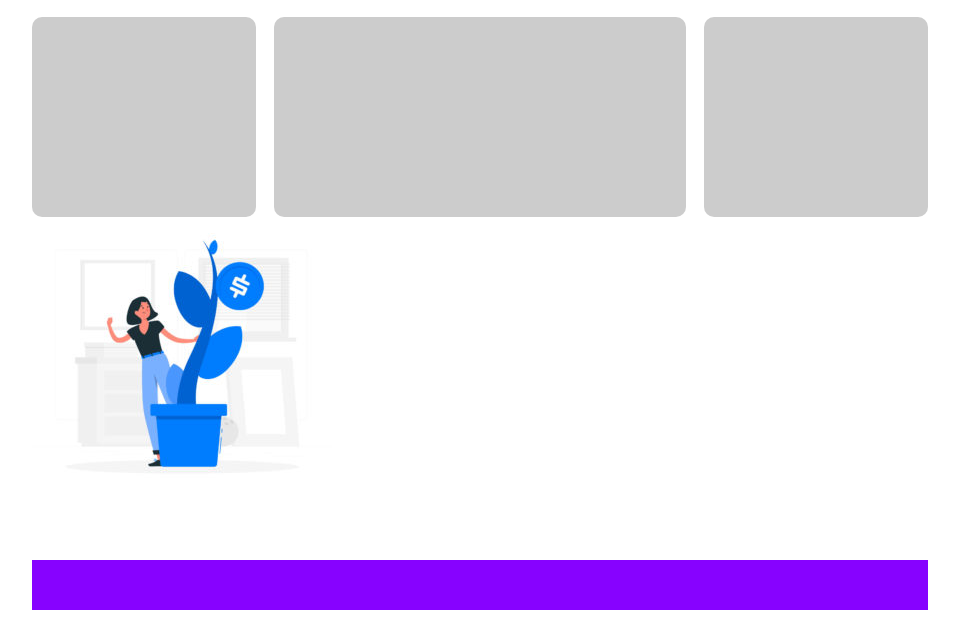
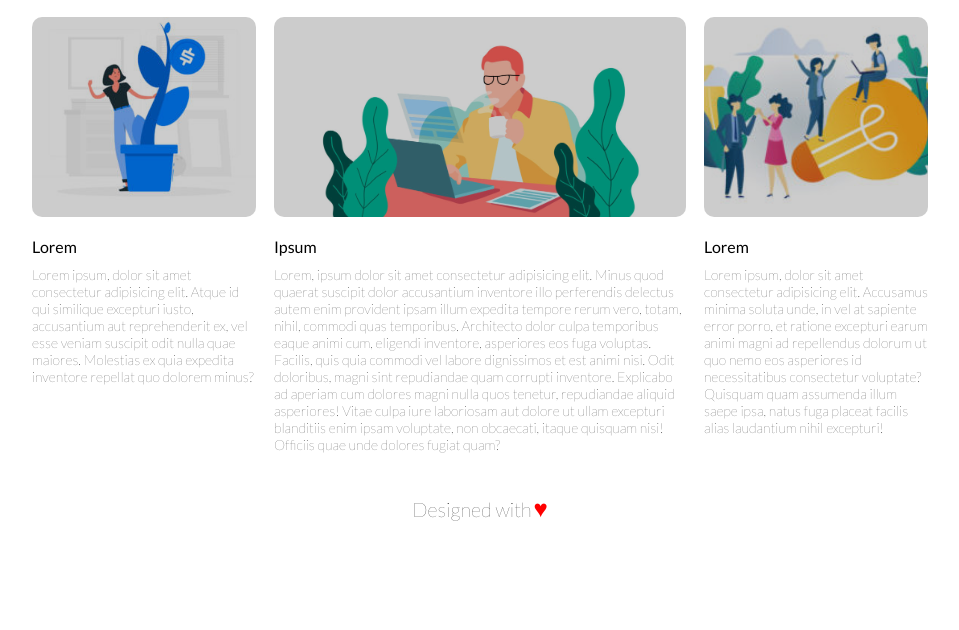
Before and after one commit to DanieleGelsomino/htmlcss-wp, a plain HTML site: page index.html in a window 1280 px wide. Shown: the part 653-1283 px from the top of the page, without its empty margins (160-1119 px from the left). After the commit the page ends 1196 px from the top, so only its background shows below. Drawn offline with Linux system fonts and the light colour scheme.

Commit message:
parte finale + file css debug

```diff
--- /dev/null
+++ b/css/debug.css
@@ -0,0 +1,70 @@
+* {
+    margin: 0px;
+    padding: 0px;
+    box-sizing: border-box;
+}
+
+body {
+    font-family: 'Lato', sans-serif;
+}
+
+/* utilities */
+
+.clearfix::after {
+    content: "";
+    clear: both;
+    display: table;
+}
+
+/* / utilities */
+
+
+.container {
+    width: 70%;
+    margin: 20px auto;
+}
+
+
+
+/* sezione debug */
+
+.debug.container {
+    border: 2px dashed red;
+}
+
+ .debug .logo {
+    height: 150px;
+    background-color:rgb(229, 121, 229);
+}
+
+.debug .jumbo-tron {
+    height: 400px;
+    background-color:rgb(224, 214, 122);
+}
+
+ .debug .layout {
+    background-color:rgb(0, 136, 248);
+}
+
+.debug .head-main {
+    height: 100px;
+    background-color:rgb(171, 207, 230);
+}
+
+.debug .col {
+    height: 400px ;
+    background-color:rgb(171, 207, 230);
+}
+
+.debug .central-col {
+    height: 400px;
+    background-color:rgb(171, 207, 230);
+
+}
+
+.debug footer {
+    height: 50px;
+    background-color:rgb(135, 2, 255);
+}
+
+/* / sezione debug */
--- a/css/style.css
+++ b/css/style.css
@@ -126,45 +126,54 @@ h1 {
     width: 25%;
 }
 
-/* sezione debug */
 
-/* .debug.container {
-    border: 2px dashed red;
-} */
-
-/* .debug .logo {
-    /* height: 150px; */
-    /* background-color:rgb(229, 121, 229);
-} */
-
-/* .debug .jumbo-tron {
-    height: 400px;
-    background-color:rgb(224, 214, 122);
-} */
-
-/* .debug .layout {
-    background-color:rgb(0, 136, 248);
-} */
-
-/* .debug .head-main {
-    height: 100px;
-    background-color:rgb(171, 207, 230);
-} */
-
-/* .debug .col {
-    height: 400px ;
-    background-color:rgb(171, 207, 230);
-} */
-
-/* .debug .central-col {
-    height: 400px;
-    background-color:rgb(171, 207, 230); */
-
-/* } */
-
-.debug footer {
-    height: 50px;
-    background-color:rgb(135, 2, 255);
+.image-left {
+        height: 200px ;
+        background-image: url(../img/img-1.jpg);
+        background-size: cover;
+        background-position:center;
+        border-radius: 10px;
 }
 
-/* / sezione debug */
+h2 {
+    font-size: 16px;
+    margin-top: 20px;
+    margin-bottom: 10px;
+}
+
+p {
+    font-size: 14px;
+    font-weight: 200;
+}
+
+
+
+.image-main {
+    height: 200px ;
+    background-image: url(../img/banner-2.jpg);
+    background-size: cover;
+    background-position:center;
+    border-radius: 10px;
+}
+
+.image-right {
+    height: 200px ;
+    background-image: url(../img/img-3.jpg);
+    background-size: cover;
+    background-position:center;
+    border-radius: 10px;
+}
+
+footer {
+    font-size: 20px;
+    font-weight: 200;
+    text-align: center;
+    margin-top: 10px;
+}
+
+.heart::after {
+    content: "\2665";
+    color: red;
+    font-size: 24px;
+    margin-left: 2px;
+}
--- a/index.html
+++ b/index.html
@@ -17,7 +17,7 @@
 </head>
 
 <body>
-    <div class=" debug container">
+    <div class="container">
         <!-- inizio sezione header -->
         <header>
             <div class="logo">
@@ -59,15 +59,43 @@
                         </div>
                     </div>
                     <div class="left-col">
-                        <div class="overlay-col"></div>
-                        <img src="img/img-1.jpg" alt="img1">
+                        <div class="image-left">
+                            <div class="overlay-col"></div>
+                        </div>
+                        <h2>Lorem</h2>
+                        <p>Lorem ipsum, dolor sit amet consectetur adipisicing elit. Atque id qui similique excepturi
+                            iusto, accusantium aut reprehenderit ex, vel esse veniam suscipit odit nulla quae maiores.
+                            Molestias ex quia expedita inventore repellat quo dolorem minus?</p>
                     </div>
+
+
                     <div class="central-col">
-                        <div class="overlay-col"></div>
+                        <div class="image-main">
+                            <div class="overlay-col"></div>
+                        </div>
+                        <h2>Ipsum</h2>
+                        <p>Lorem, ipsum dolor sit amet consectetur adipisicing elit. Minus quod quaerat suscipit dolor
+                            accusantium inventore illo perferendis delectus autem enim provident ipsam illum expedita
+                            tempore rerum vero, totam, nihil, commodi quas temporibus. Architecto dolor culpa temporibus
+                            eaque animi cum, eligendi inventore, asperiores eos fuga voluptas. Facilis, quis quia
+                            commodi vel labore dignissimos et est animi nisi. Odit doloribus, magni sint repudiandae
+                            quam corrupti inventore. Explicabo ad aperiam cum dolores magni nulla quos tenetur,
+                            repudiandae aliquid asperiores! Vitae culpa iure laboriosam aut dolore ut ullam excepturi
+                            blanditiis enim ipsam voluptate, non obcaecati, itaque quisquam nisi! Officiis quae unde
+                            dolores fugiat quam?</p>
                     </div>
+
                     <div class="right-col">
-                        <div class="overlay-col"></div>
+                        <div class=" image-right">
+                            <div class="overlay-col"></div>
+                        </div>
+                        <h2>Lorem</h2>
+                        <p>Lorem ipsum, dolor sit amet consectetur adipisicing elit. Accusamus minima soluta unde, in
+                            vel at sapiente error porro, et ratione excepturi earum animi magni ad repellendus dolorum
+                            ut quo nemo eos asperiores id necessitatibus consectetur voluptate? Quisquam quam assumenda
+                            illum saepe ipsa, natus fuga placeat facilis alias laudantium nihil excepturi!</p>
                     </div>
+
                 </div>
 
 
@@ -78,7 +106,7 @@
         </main>
         <!-- / sezione main -->
         <!-- inizio sezione footer -->
-        <footer></footer>
+        <footer class="heart">Designed with</footer>
         <!-- / sezione footer -->
 
     </div>
```
